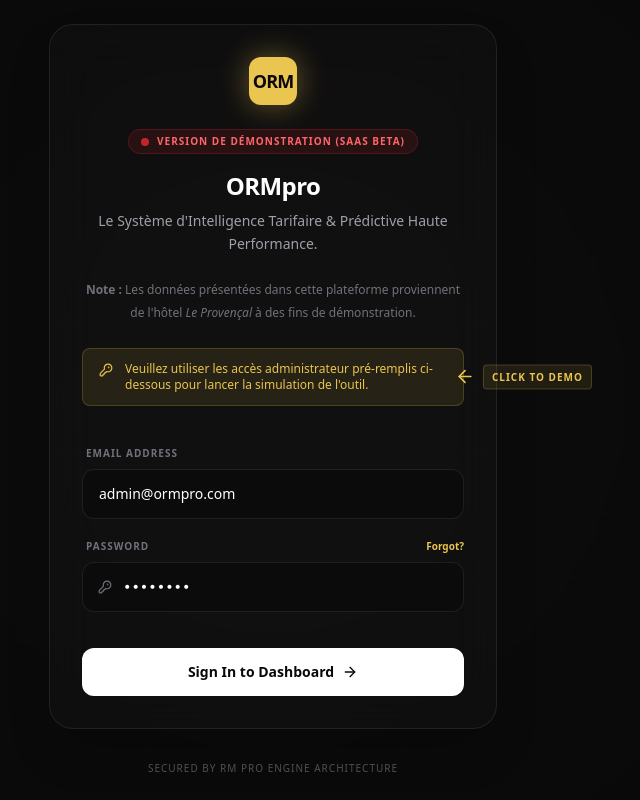
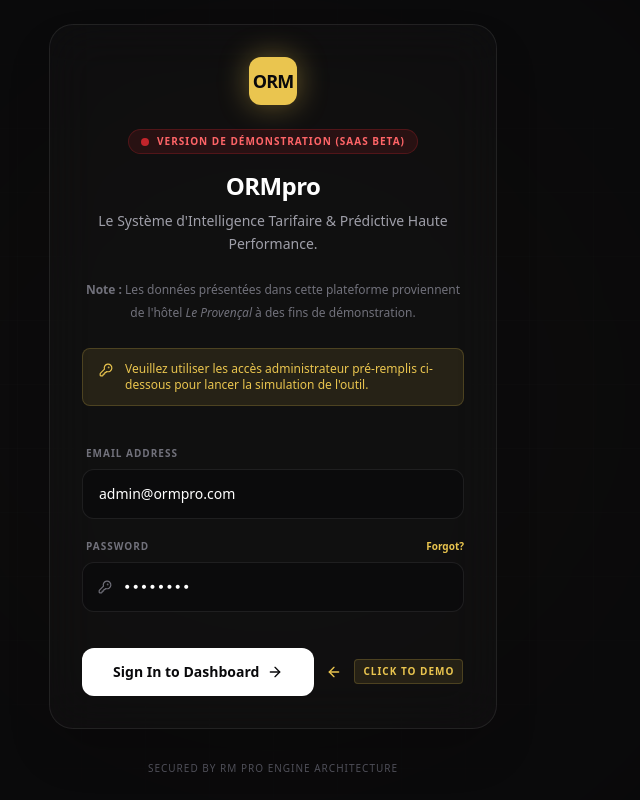
Before and after one commit to oguzatasoy2-hue/rm-dashboard-pro, a Next.js app: page /login in a window 1280 px wide. Shown: the whole page, without its empty margins (367-1007 px from the left). Built offline with nearby package versions, Linux system fonts and the light colour scheme.

Commit message:
style: move demo hint inline next to login button

```diff
--- a/src/app/login/page.tsx
+++ b/src/app/login/page.tsx
@@ -126,12 +126,12 @@
                             initial={{ opacity: 0, y: 20 }}
                             animate={{ opacity: 1, y: 0 }}
                             transition={{ delay: 0.5, duration: 0.6, ease: strictEase }}
-                            className="pt-4"
+                            className="pt-4 flex flex-col sm:flex-row items-center gap-4 relative"
                         >
                             <button
                                 type="submit"
                                 disabled={isSubmitting || !email || !password}
-                                className="group relative w-full flex items-center justify-center gap-2 bg-white text-[#09090B] font-bold text-sm px-4 py-3.5 rounded-xl hover:bg-white/90 transition-all focus:outline-none focus:ring-4 focus:ring-white/20 disabled:opacity-50 disabled:cursor-not-allowed overflow-hidden"
+                                className="group relative flex-[1.5] w-full flex items-center justify-center gap-2 bg-white text-[#09090B] font-bold text-sm px-4 py-3.5 rounded-xl hover:bg-white/90 transition-all focus:outline-none focus:ring-4 focus:ring-white/20 disabled:opacity-50 disabled:cursor-not-allowed overflow-hidden"
                             >
                                 {isSubmitting ? (
                                     <>
@@ -149,20 +149,21 @@
                                 <div className="absolute inset-0 -translate-x-full group-hover:animate-[shimmer_1.5s_infinite] bg-gradient-to-r from-transparent via-white/40 to-transparent"></div>
                             </button>
 
-                            {/* Floating hint for Portfolio visitors */}
+                            {/* Floating hint for Portfolio visitors moved inline */}
                             <motion.div
-                                initial={{ opacity: 0, x: 20 }}
+                                initial={{ opacity: 0, x: 10 }}
                                 animate={{ opacity: 1, x: 0 }}
-                                transition={{ delay: 2, duration: 1 }}
-                                className="absolute -right-24 top-1/2 -translate-y-1/2 hidden lg:flex items-center gap-3"
+                                transition={{ delay: 1, duration: 0.8 }}
+                                className="flex-1 flex justify-center sm:justify-start items-center gap-2 shrink-0"
                             >
                                 <motion.div
-                                    animate={{ x: [0, 5, 0] }}
+                                    animate={{ x: [0, -5, 0] }}
                                     transition={{ duration: 1.5, repeat: Infinity, ease: "easeInOut" }}
+                                    className="hidden sm:block"
                                 >
-                                    <ArrowRight size={20} className="text-[#EAC54F] rotate-180" />
+                                    <ArrowRight size={16} className="text-[#EAC54F] rotate-180" />
                                 </motion.div>
-                                <span className="text-[10px] font-bold text-[#EAC54F] uppercase tracking-widest whitespace-nowrap bg-[#EAC54F]/10 px-2 py-1 rounded border border-[#EAC54F]/20">
+                                <span className="text-[10px] font-bold text-[#EAC54F] uppercase tracking-widest whitespace-nowrap bg-[#EAC54F]/10 px-3 py-2 sm:px-2 sm:py-1 rounded border border-[#EAC54F]/20">
                                     Click to Demo
                                 </span>
                             </motion.div>
```
